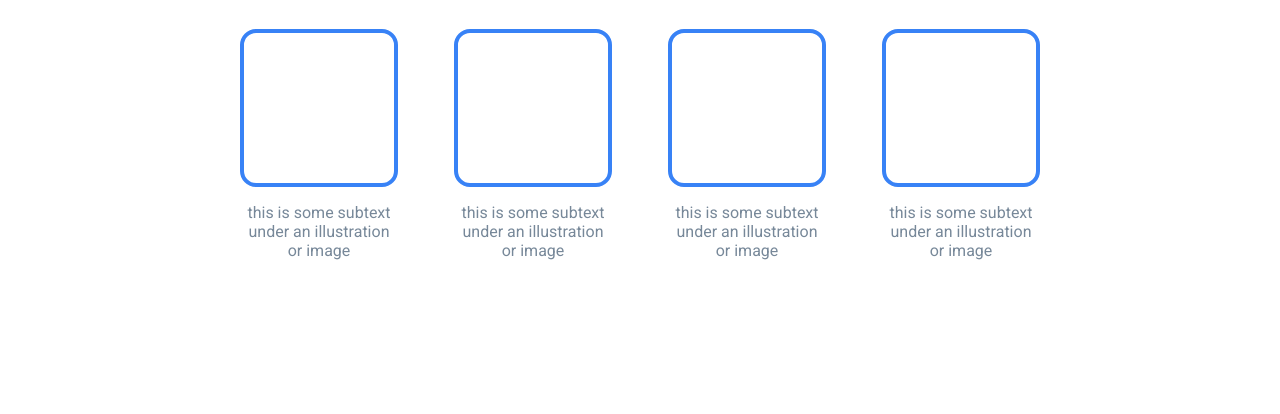
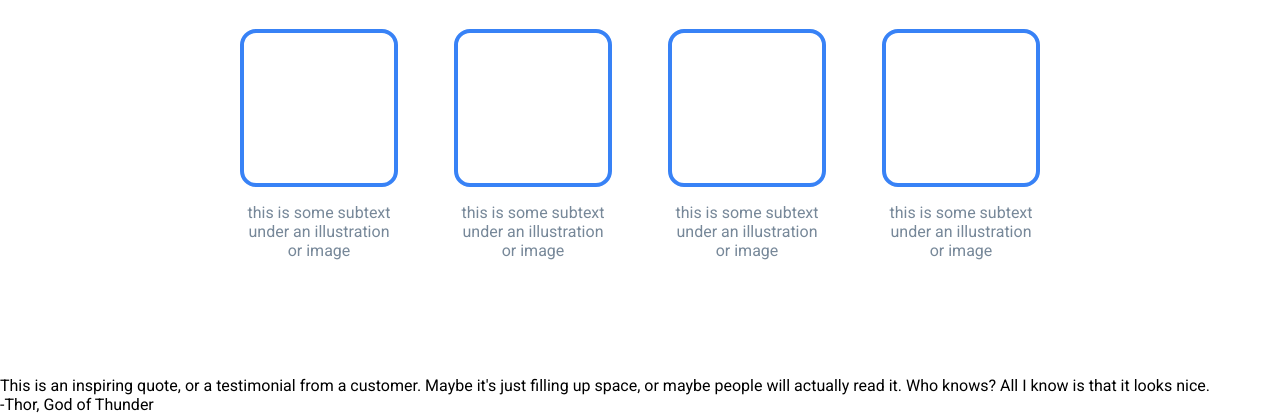
Before and after one commit to qvernn/landing-page-sample, a plain HTML site: page index.html in a window 1280 px wide. Shown: the part 624-1038 px from the top of the page. Before the commit the page ends 1000 px from the top, so only its background shows below. Drawn offline with Linux system fonts and the light colour scheme.

Commit message:
Add quote section content

```diff
--- a/index.html
+++ b/index.html
@@ -49,7 +49,8 @@
             </div>
         </div>
         <div class="quote">
-
+            <div class="quote-words">This is an inspiring quote, or a testimonial from a customer. Maybe it's just filling up space, or maybe people will actually read it. Who knows? All I know is that it looks nice.</div>
+            <div class="author">-Thor, God of Thunder</div>
         </div>
         <div class="signup">
 
```
